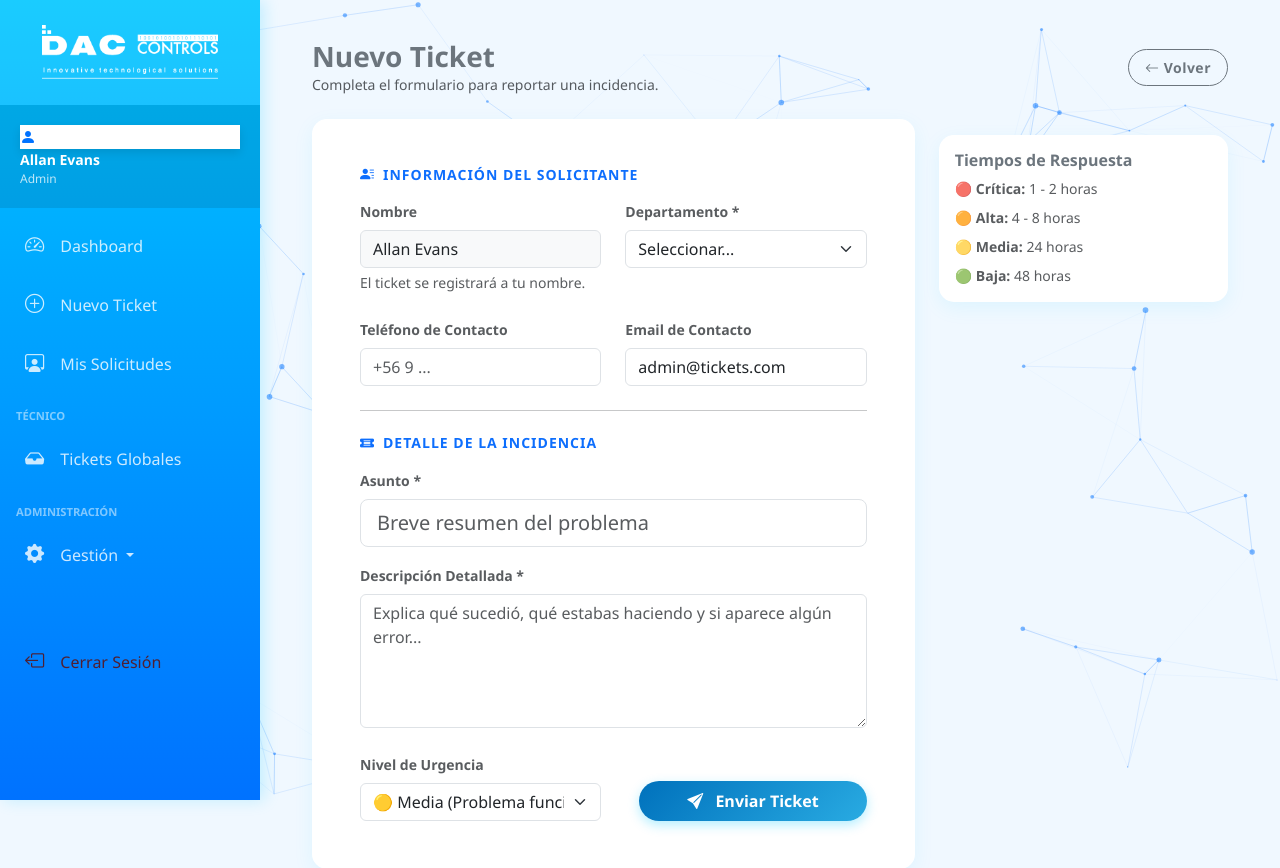
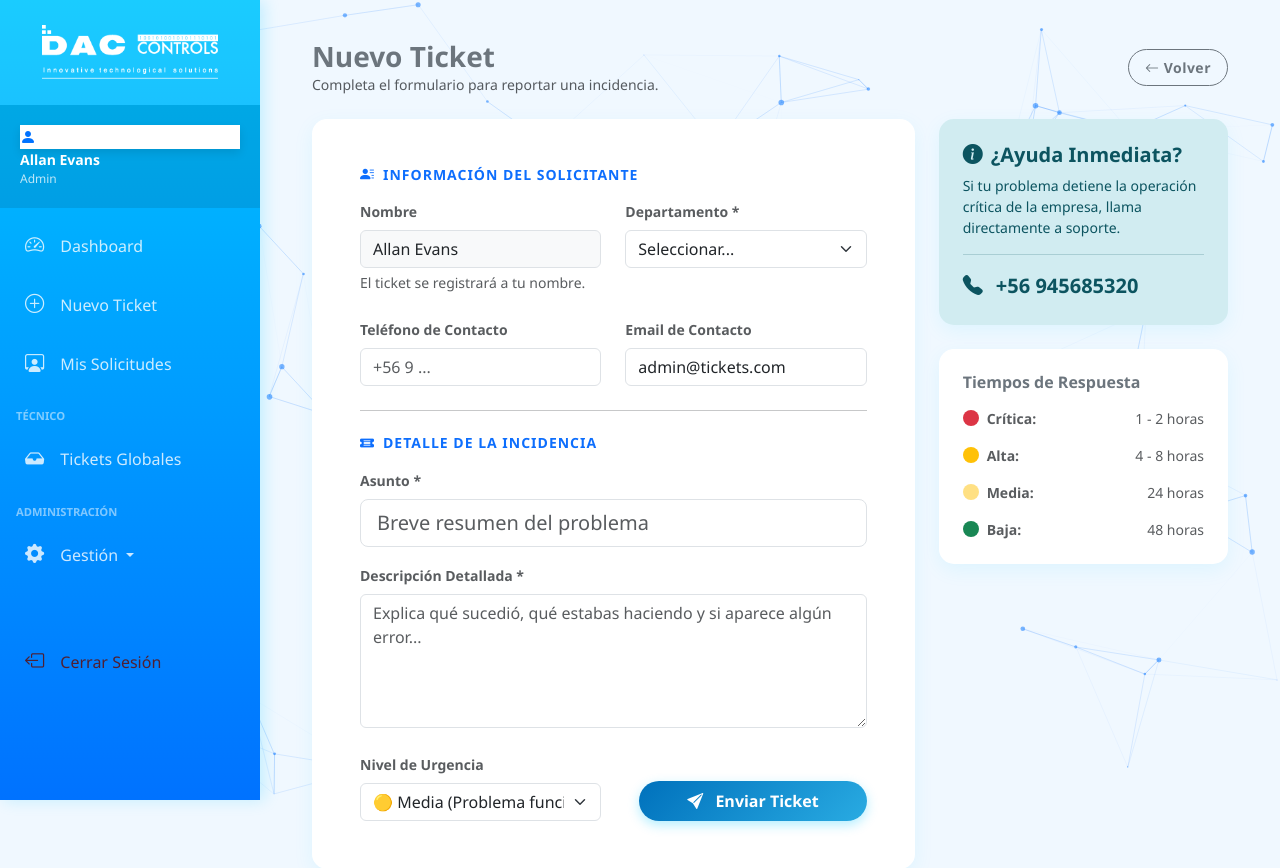
Before and after one commit to 09diego09/sistema_tickets, a PHP site: page /views/crear_ticket.php in a window 1280 px wide. Shown: the top 868 px of the page. Run offline with PHP 8.4, Linux system fonts and the light colour scheme; a user stored in the database is signed in; a stand-in replaces the project's code that opens the database connection.

Commit message:
actualización alertas

```diff
--- a/views/crear_ticket.php
+++ b/views/crear_ticket.php
@@ -102,21 +102,35 @@
         </div>
 
         <div class="col-lg-4 d-none d-lg-block">
-            <div class="alert alert-info border-0 shadow-sm" style="border-radius: 15px;">
-                <h5 class="alert-heading fw-bold"><i class="bi bi-info-circle me-2"></i>¿Ayuda Inmediata?</h5>
-                <p class="small">Si tu problema detiene la operación crítica de la empresa, llama directamente a soporte.</p>
-                <hr>
-                <p class="mb-0 fw-bold"><i class="bi bi-telephone-fill me-2"></i> Anexo 5500</p>
+
+            <div class="card mb-4 border-0 shadow-sm" style="background-color: #d1ecf1; color: #0c5460; border-radius: 15px;">
+                <div class="card-body p-4">
+                    <h5 class="fw-bold"><i class="bi bi-info-circle-fill me-2"></i>¿Ayuda Inmediata?</h5>
+                    <p class="small mb-2">Si tu problema detiene la operación crítica de la empresa, llama directamente a soporte.</p>
+                    <hr style="opacity: 0.2; border-color: #0c5460;">
+                    <p class="mb-0 fw-bold fs-5"><i class="bi bi-telephone-fill me-2"></i> +56 945685320</p>
+                </div>
             </div>
-
-            <div class="card border-0 shadow-sm mt-3" style="border-radius: 15px;">
-                <div class="card-body">
-                    <h6 class="fw-bold text-secondary">Tiempos de Respuesta</h6>
-                    <ul class="list-unstyled small text-muted mt-2 mb-0">
-                        <li class="mb-2">🔴 <strong>Crítica:</strong> 1 - 2 horas</li>
-                        <li class="mb-2">🟠 <strong>Alta:</strong> 4 - 8 horas</li>
-                        <li class="mb-2">🟡 <strong>Media:</strong> 24 horas</li>
-                        <li>🟢 <strong>Baja:</strong> 48 horas</li>
+            <div class="card border-0 shadow-sm" style="border-radius: 15px;">
+                <div class="card-body p-4">
+                    <h6 class="fw-bold text-secondary mb-3">Tiempos de Respuesta</h6>
+                    <ul class="list-unstyled small text-muted mb-0">
+                        <li class="mb-3 d-flex align-items-center">
+                            <span class="badge bg-danger rounded-circle p-2 me-2"> </span>
+                            <strong>Crítica:</strong> <span class="ms-auto">1 - 2 horas</span>
+                        </li>
+                        <li class="mb-3 d-flex align-items-center">
+                            <span class="badge bg-warning text-dark rounded-circle p-2 me-2"> </span>
+                            <strong>Alta:</strong> <span class="ms-auto">4 - 8 horas</span>
+                        </li>
+                        <li class="mb-3 d-flex align-items-center">
+                            <span class="badge bg-warning rounded-circle p-2 me-2" style="opacity: 0.5"> </span>
+                            <strong>Media:</strong> <span class="ms-auto">24 horas</span>
+                        </li>
+                        <li class="d-flex align-items-center">
+                            <span class="badge bg-success rounded-circle p-2 me-2"> </span>
+                            <strong>Baja:</strong> <span class="ms-auto">48 horas</span>
+                        </li>
                     </ul>
                 </div>
             </div>
```
